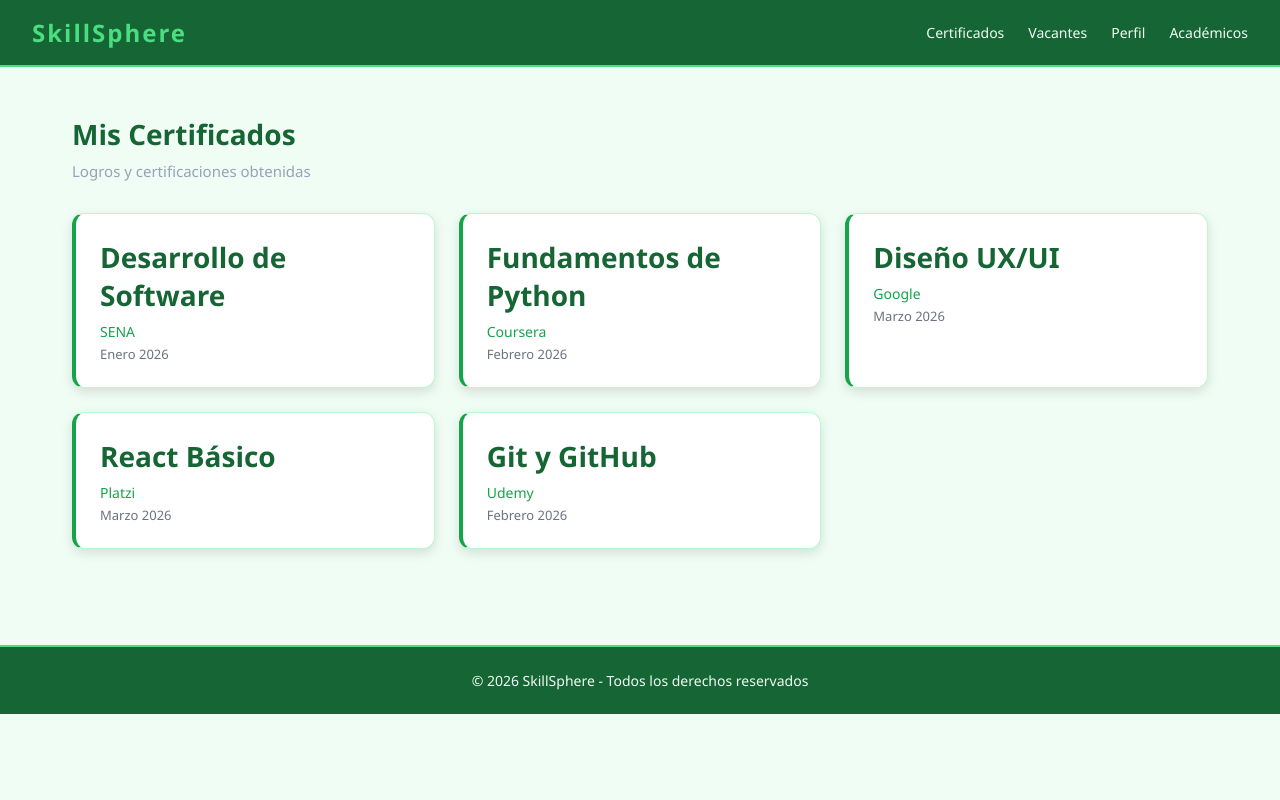
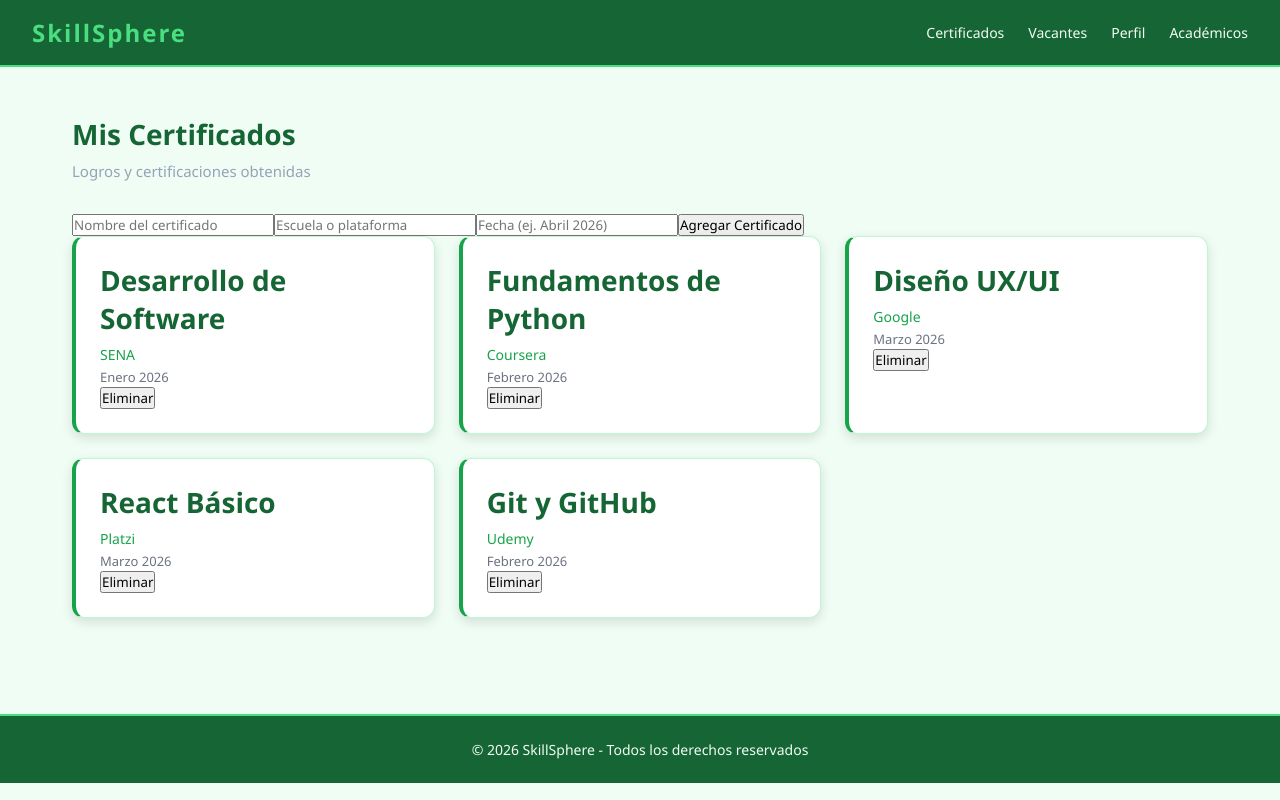
Before and after one commit to C13G0/skillsphere_react, a React (Vite) app in the folder skillsphere/: page /certificados in a window 1280 px wide. Built offline with nearby package versions, Linux system fonts and the light colour scheme.

Commit message:
Se pone formulario para agregar  certificados y se agrega boton de eliminar certificado

```diff
--- a/skillsphere/src/components/CertificadoCard.jsx
+++ b/skillsphere/src/components/CertificadoCard.jsx
@@ -6,6 +6,7 @@ function CertificadoCard(props) {
       <h2>{props.nombre}</h2>
       <p className="escuela">{props.escuela}</p>
       <p className="fecha">{props.fecha}</p>
+      <button onClick={props.onEliminar}>Eliminar</button>
     </div>
   )
 }
--- a/skillsphere/src/views/Certificados.jsx
+++ b/skillsphere/src/views/Certificados.jsx
@@ -11,10 +11,58 @@ function Certificados() {
         { id: 5, nombre: "Git y GitHub", escuela: "Udemy", fecha: "Febrero 2026" },
     ])
 
+    const [formulario, setFormulario] = useState({
+        nombre: '',
+        escuela: '',
+        fecha: ''
+    })
+
+    const handleChange = (e) => {
+        setFormulario({ ...formulario, [e.target.name]: e.target.value })
+    }
+
+    const handleSubmit = (e) => {
+        e.preventDefault()
+        if (!formulario.nombre || !formulario.escuela || !formulario.fecha) return
+        const nuevo = { id: Date.now(), ...formulario }
+        setCertificados([...certificados, nuevo])
+        setFormulario({ nombre: '', escuela: '', fecha: '' })
+    }
+
+    const handleEliminar = (id) => {
+        setCertificados(certificados.filter((cert) => cert.id !== id))
+    }
+
     return (
         <div className="certificados-container">
             <h2>Mis Certificados</h2>
             <p className="certificados-subtitulo">Logros y certificaciones obtenidas</p>
+
+            <form className="certificado-form" onSubmit={handleSubmit}>
+                <input
+                    type="text"
+                    name="nombre"
+                    placeholder="Nombre del certificado"
+                    value={formulario.nombre}
+                    onChange={handleChange}
+                />
+                <input
+                    type="text"
+                    name="escuela"
+                    placeholder="Escuela o plataforma"
+                    value={formulario.escuela}
+                    onChange={handleChange}
+                />
+                <input
+                    type="text"
+                    name="fecha"
+                    placeholder="Fecha (ej. Abril 2026)"
+                    value={formulario.fecha}
+                    onChange={handleChange}
+                />
+                <button type="submit">Agregar Certificado</button>
+            </form>
+
             <div className="certificados-grid">
                 {certificados.map((cert) => (
                     <CertificadoCard
@@ -22,6 +70,7 @@ function Certificados() {
                         nombre={cert.nombre}
                         escuela={cert.escuela}
                         fecha={cert.fecha}
+                        onEliminar={() => handleEliminar(cert.id)}
                     />
                 ))}
             </div>
```
